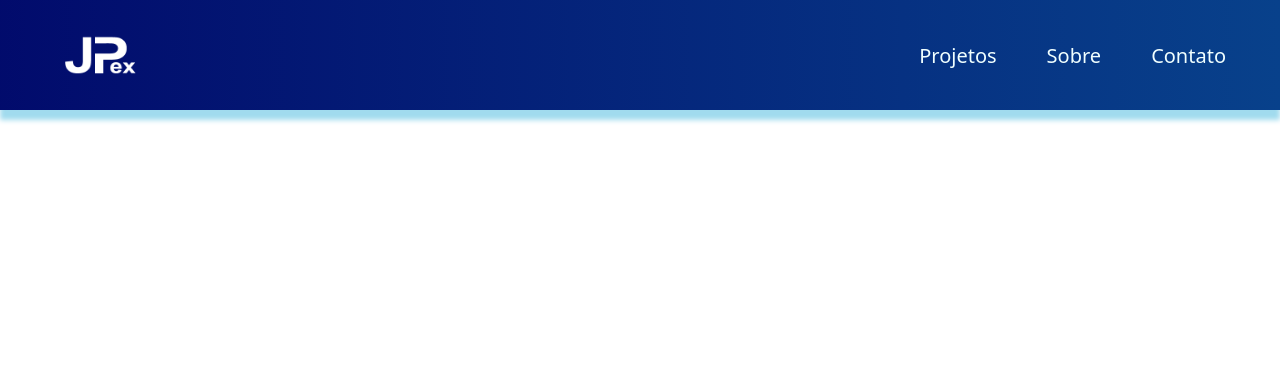
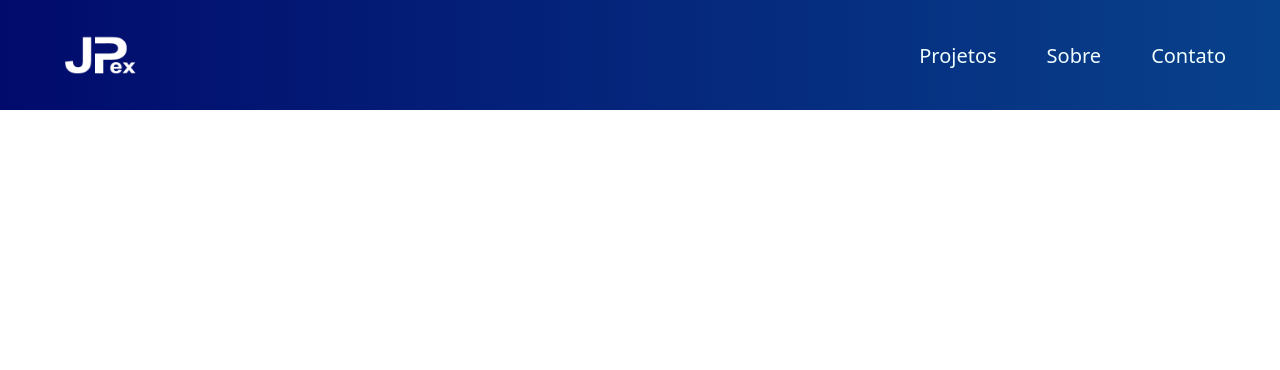
Before and after one commit to jpex-dev/My_Website, a PHP site: page /header.php in a window 1280 px wide. Shown: the top 370 px of the page. Run offline with PHP 8.4, Linux system fonts and the light colour scheme.

Commit message:
header prev
photo - size

```diff
--- a/css/custom.css
+++ b/css/custom.css
@@ -10,8 +10,8 @@ header{
     background-image: linear-gradient(to right,#000066,#08418b 60%);
     background-size: 200% auto;
     animation: lavaFlow 6s linear infinite;
-    color: antiquewhite;
-    box-shadow: 0px 10px 5px rgb(161, 219, 238);
+    /*color: antiquewhite;*/
+    /*box-shadow: 0px 10px 5px rgb(161, 219, 238);*/
     z-index: 1;
     position: sticky;
     top: 0;
```
Also changed, not shown: images/SAM_1460-1.png (added).
